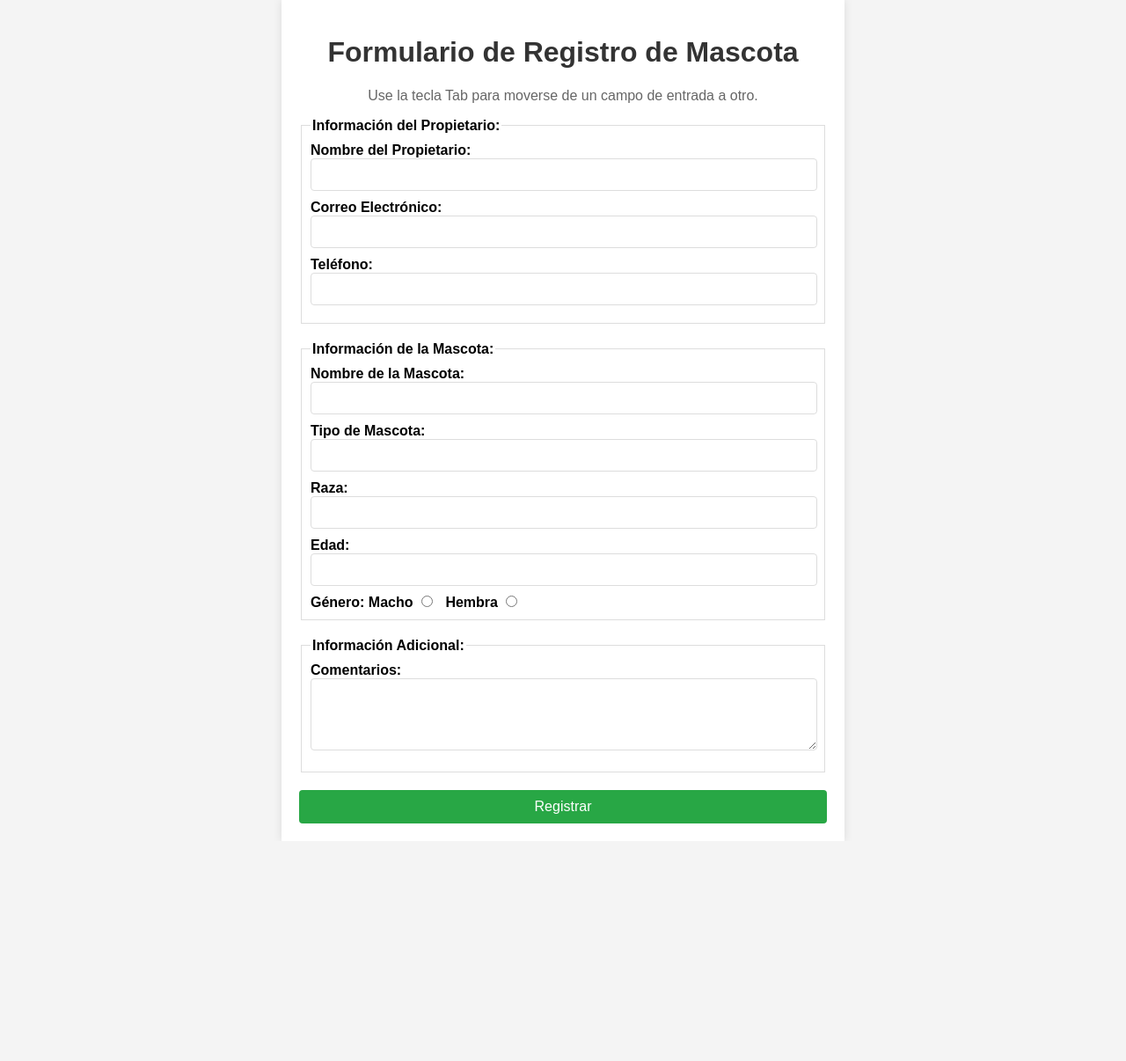
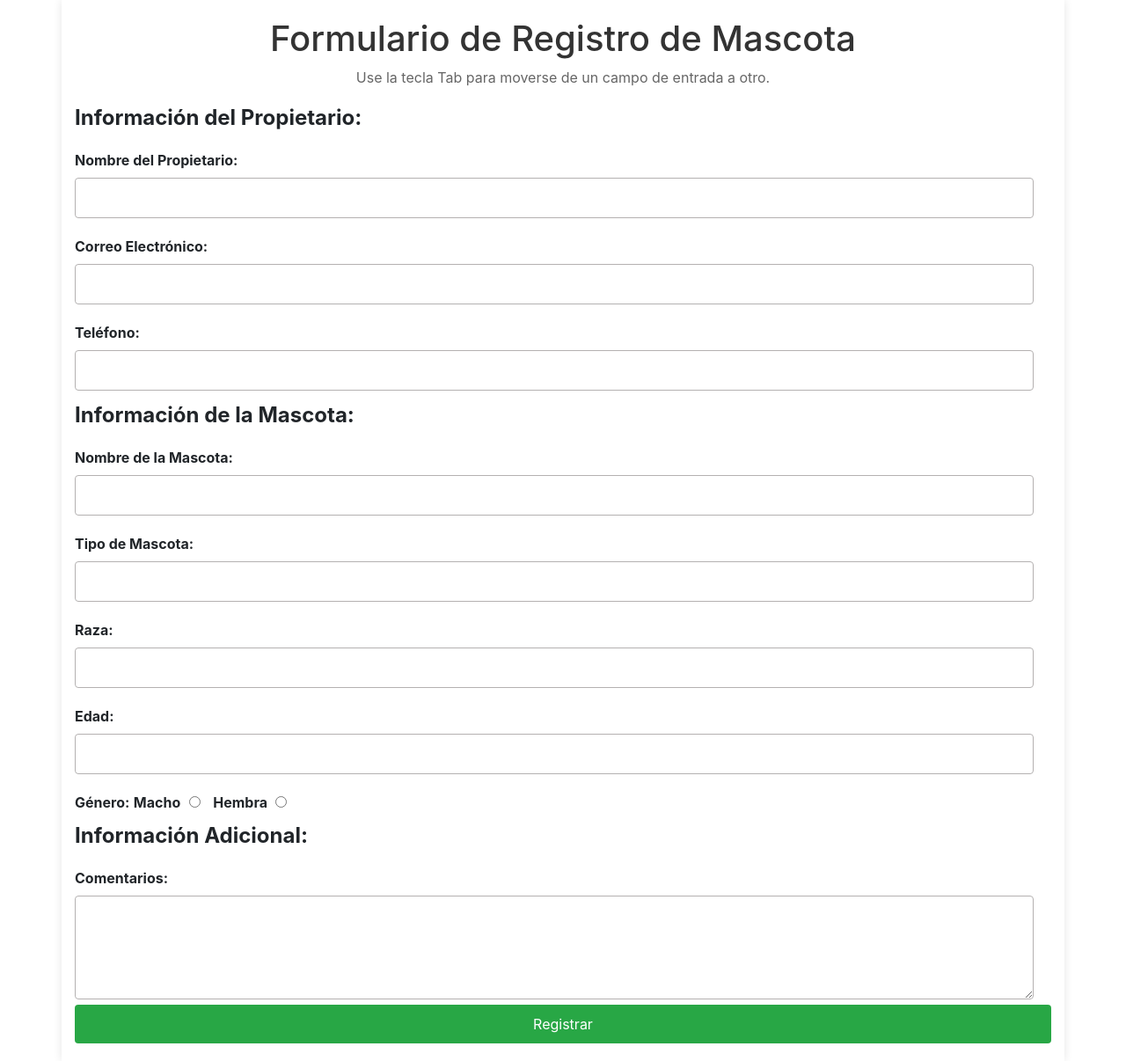
Before and after one commit to Benji0104/Proyecto-de-Ing, a PHP site: the page made by pages/registro de mascota.html in a window 1280 px wide. Shown: the whole page at 88% size. Before the commit the page ends 936 px from the top, so only its background shows below. Run offline with PHP 8.4, Linux system fonts and the light colour scheme.

Commit message:
Add: cambios adicionales

```diff
--- a/css/style1.css
+++ b/css/style1.css
@@ -5,7 +5,7 @@
 }
 
 body {
-  font-family: 'Poppins', sans-serif;
+  font-family: 'Franklin Gothic Medium', 'Arial Narrow', Arial, sans-serif;
   color: #ffffff;
   background: radial-gradient(circle at 20% 20%, #02d4728d 10%, #ffcc7000 50%),
               radial-gradient(circle at 80% 80%, #0033ff66 10%, #0033ff00 50%),
--- a/css/style2.css
+++ b/css/style2.css
@@ -1,17 +1,17 @@
 body {
-  font-family: Arial, sans-serif;
+  font-family: 'Franklin Gothic Medium', 'Arial Narrow', Arial, sans-serif;
   margin: 0;
   padding: 0;
-  background-color: #f4f4f4; /* gris plateado pastel */
+  background-color: #e7e2e2; /* gris plateado pastel */
 }
 
 .container {
-  width: 90%;
-  max-width: 600px;
-  margin: 0 auto;
-  padding: 20px;
-  background-color: #fff; /* blanco */
-  box-shadow: 0 0 10px rgba(0, 0, 0, 0.1);
+  width: 60%; /* Ancho del 60% del contenedor padre */
+  max-width: 600px; /* Máximo ancho de 600px */
+  margin: 0 auto; /* Centrado horizontal */
+  padding: 20px; /* Espaciado interno */
+  background-color: #fff; /* Fondo blanco */
+  box-shadow: 0 0 10px rgba(0, 0, 0, 0.1); /* Sombra ligera */
 }
 
 h1 {
@@ -50,7 +50,7 @@
   width: calc(100% - 20px);
   padding: 10px;
   margin-bottom: 10px;
-  border: 1px solid #ddd; /* gris claro */
+  border: 1px solid #b4b1b1; /* gris claro */
   border-radius: 4px;
 }
 
--- a/pages/index.html
+++ b/pages/index.html
@@ -38,7 +38,7 @@
                         <a class="nav-link" href="registrar.html">Registrarse</a>
                     </li>
                     <li class="nav-item">
-                        <a class="nav-link" href="login.html">Iniciar sesión</a>
+                        <a class="nav-link" href="inicioseccion.html">Iniciar sesión</a>
                     </li>
                 </ul>
             </div>
--- a/pages/inicioseccion.html
+++ b/pages/inicioseccion.html
@@ -7,7 +7,7 @@
     <link rel="stylesheet" href="https://stackpath.bootstrapcdn.com/bootstrap/4.5.2/css/bootstrap.min.css">
     <style>
         body {
-            font-family: 'Poppins', sans-serif;
+            font-family: 'Franklin Gothic Medium', 'Arial Narrow', Arial, sans-serif;
             background: url('https://wallpaperaccess.com/full/2886021.jpg') no-repeat center center fixed;
             background-size: cover;
             display: flex;
--- a/pages/registrar.html
+++ b/pages/registrar.html
@@ -5,9 +5,11 @@
     <meta name="viewport" content="width=device-width, initial-scale=1.0">
     <title>Regístrate</title>
     <link rel="stylesheet" href="https://stackpath.bootstrapcdn.com/bootstrap/4.5.2/css/bootstrap.min.css">
+     <!-- Favicon -->
+  <link rel="icon" href="../images/icono para la página.png" type="image/x-icon">
     <style>
         body {
-            font-family: 'Poppins', sans-serif;
+            font-family: 'Franklin Gothic Medium', 'Arial Narrow', Arial, sans-serif;
             background: url('https://wallpaperaccess.com/full/2886021.jpg') no-repeat center center fixed;
             background-size: cover;
             display: flex;
--- a/pages/registro de mascota.html
+++ b/pages/registro de mascota.html
@@ -5,6 +5,9 @@
   <meta name="viewport" content="width=device-width, initial-scale=1.0">
   <title>Registro de Mascota</title>
   <link rel="stylesheet" href="../css/style2.css">
+  <link rel="stylesheet" href="https://maxcdn.bootstrapcdn.com/bootstrap/4.5.2/css/bootstrap.min.css">
+  <!-- Favicon -->
+  <link rel="icon" href="../images/icono para la página.png" type="image/x-icon">
 </head>
 <body>
   <div class="container">
--- a/pages/registro de reporte.html
+++ b/pages/registro de reporte.html
@@ -5,9 +5,11 @@
     <meta name="viewport" content="width=device-width, initial-scale=1.0">
     <title>Reportar Animal en Peligro</title>
     <link rel="stylesheet" href="https://stackpath.bootstrapcdn.com/bootstrap/4.5.2/css/bootstrap.min.css">
+     <!-- Favicon -->
+  <link rel="icon" href="../images/icono para la página.png" type="image/x-icon">
     <style>
         body {
-            font-family: 'Poppins', sans-serif;
+            font-family: 'Franklin Gothic Medium', 'Arial Narrow', Arial, sans-serif;
             background: url('https://wallpaperaccess.com/full/2886021.jpg') no-repeat center center fixed;
             background-size: cover;
             display: flex;
```
Also changed, not shown: pages/login.html (deleted, +0 -36 lines).
